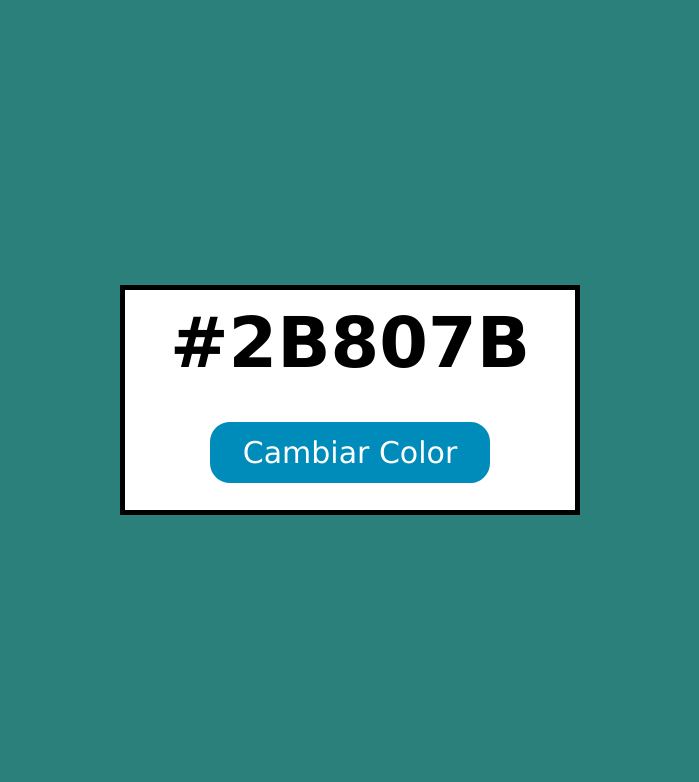
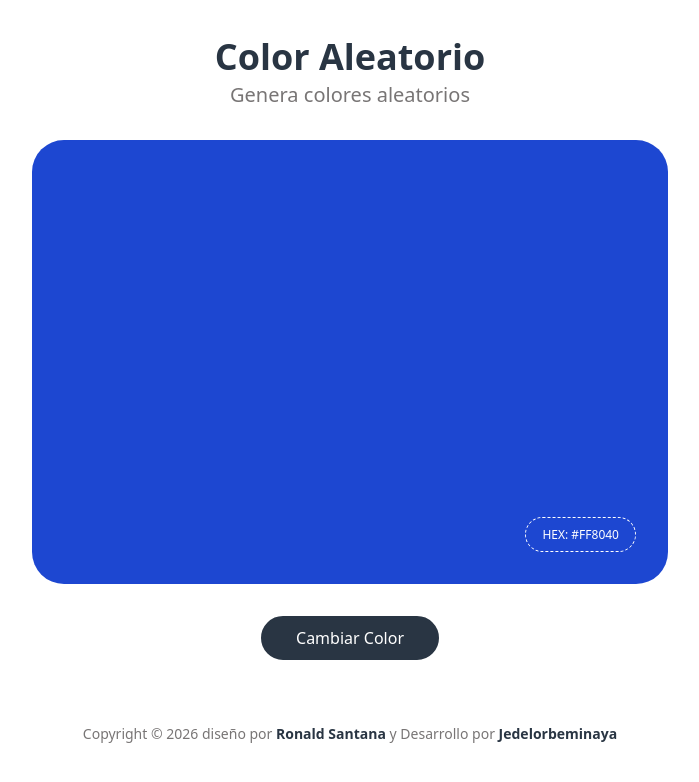
Before and after one commit to Iceheop/js-color-aleatorio, a plain HTML site: page index.html in a window 1280 px wide. Shown: the whole page, without its empty margins (290-989 px from the left). Drawn offline with Linux system fonts and the light colour scheme; files that its build step writes are made by us from their sources.

Commit message:
Rediseño de la UI y ajustes en el codigo JS

```diff
--- a/app.js
+++ b/app.js
@@ -1,5 +1,6 @@
-const boton = document.querySelector("button");
-const color = document.getElementById("color");
+const boton = document.getElementById("boton");
+const color = document.getElementById("contendor-color");
+const hexColor = document.getElementById("hex-color");
 
 const generarColorHexAleatorio = ()=>{
     let digitos = "0123456789ABCFEF";
@@ -13,6 +14,6 @@ const generarColorHexAleatorio = ()=>{
 
 boton.addEventListener('click',()=>{
     let colorAleatorio = generarColorHexAleatorio();
-    color.textContent = colorAleatorio;
-    document.body.style.backgroundColor = colorAleatorio;
+    color.style.backgroundColor = colorAleatorio;
+    hexColor.textContent = "HEX: " + colorAleatorio;
 });
--- a/index.html
+++ b/index.html
@@ -3,16 +3,26 @@
 <head>
     <meta charset="UTF-8">
     <meta name="viewport" content="width=device-width, initial-scale=1.0">
-    <link rel="stylesheet" href="css/style.css">
+    <link rel="stylesheet" href="style.css">
     <link rel="shortcut icon" href="imagenes/favicon.png" type="image/png">
     <title>ColorAleatorio</title>
 </head>
-<body class="centrar-flex">
-    <div id="contenedor" class="centrar-flex">
-        <p id="color">#2B807B</p>
-        <button id="boton">Cambiar Color</button>
-    </div>
-
-    <script src="js/app.js"></script>
+<body class="contenerdor">
+    <main>
+        <header>
+            <h1>Color Aleatorio</h1>
+            <p>Genera colores aleatorios</p>
+        </header>
+        <section id="color-section" class="color-section">
+            <div id="contendor-color" class="contendor-color">
+                <p id="hex-color" class="pill">HEX: #FF8040</p>
+            </div>
+            <button id="boton" class="boton-primario">Cambiar Color</button>
+        </section>
+    </main>
+    <footer class="footer">
+        <p>Copyright © 2026 diseño por <a href="#">Ronald Santana</a> y Desarrollo por <a href="#">Jedelorbeminaya</a></p>
+    </footer>
+    <script src="app.js"></script>
 </body>
 </html>
--- a/style.css
+++ b/style.css
@@ -1,47 +1,87 @@
+:root{
+    --color-primario: #293543;
+    --color-secundario: #787575;
+}
 *{
     margin: 0;
     padding: 0;
-    font-family: verdana, sans-serif;
+    font-family: system-ui, sans-serif;
+    box-sizing: border-box;
 }
 
 body{
+    width: 100vw;
     height: 100vh;
-    background-color: #2B807B;
+}
+.contenerdor{
+    max-width: 700px;
+    height: 100%;
+    margin: 0 auto;
+    padding: 32px 32px;
+    display: flex;
+    flex-direction: column;
+}
+header{
     text-align: center;
+    margin-bottom: 32px;
 }
-
-.centrar-flex{
+h1{
+    font-size: 36px;
+    color: var(--color-primario);
+}
+p{
+    font-size: 20px;
+    color: var(--color-secundario);
+}
+.color-section{
     display: flex;
+    flex-direction: column;
     justify-content: center;
     align-items: center;
 }
-
-#contenedor{
-    height: 220px;
-    width: 450px;
-    background-color: #fff;
-    border: 5px solid #000;
-    flex-wrap: wrap;
+.contendor-color{
+    width: 100%;
+    max-width: 674px;
+    height: 444px;
+    border-radius: 32px;
+    background-color: #1D47D1;
+    display: flex;
+    flex-direction: column;
+    justify-content: end;
+    align-items: end;
+    row-gap: 16px;
+    padding: 32px;
+    margin-bottom: 32px;
 }
-
-#color{
-    font-size: 70px;
-    font-weight: bold;
+.pill{
+    font-size: 12px;
+    color: #fff;
+    border: 1.5px dashed #fff;
+    padding: 8px 16px;
+    border-radius: 32px;
+    user-select: none;
 }
-
-button{
-    font-size:30px;
+.boton-primario{
+    font-size: 16px;
     color: #fff;
-    border-radius: 20px;
-    background-color: #008cba;
-    margin: 15px;
-    padding: 10px 30px;
-    border: 3px solid #008cba;
+    border-radius: 32px;
+    background-color: var(--color-primario);
+    padding: 8px 32px;
+    border: 3px solid var(--color-primario);
     user-select: none;
     transition-duration: 0.4s;
     cursor: pointer;
 }
-
-button:hover{
-    background-color: #05455a;
+.footer{
+    padding-top: 64px;
+    text-align: center;
+    p {
+        font-size: 14px;
+        color: var(--color-secundario);
+    }
+    a{
+        color: var(--color-primario);
+        text-decoration: none;
+        font-weight: 600;
+    }
 }
```
Also changed, not shown: imagenes/favicon.svg (added).
